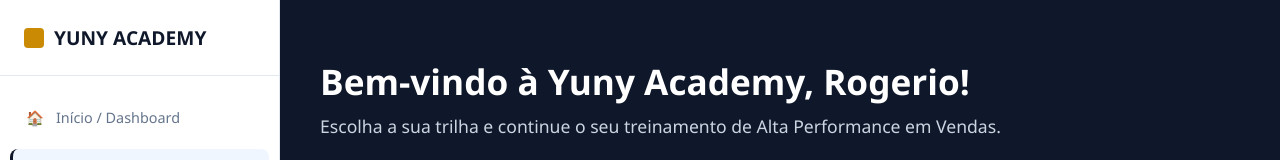
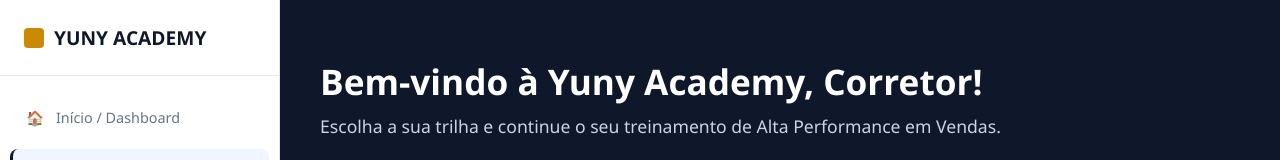
Before and after one commit to QUADDRALORENA/155, a plain HTML site: page index.html in a window 1280 px wide. Shown: the top 160 px of the page. Drawn offline with Linux system fonts and the light colour scheme.

Commit message:
Update welcome message for user in index.html

```diff
--- a/index.html
+++ b/index.html
@@ -242,7 +242,7 @@
 
         <div id="home-dashboard" class="lesson-wrapper active-lesson" style="background: var(--bg); height: 100%; overflow-y: auto;">
             <div class="dashboard-header">
-                <h1>Bem-vindo à Yuny Academy, Rogerio!</h1>
+                <h1>Bem-vindo à Yuny Academy, Corretor!</h1>
                 <p>Escolha a sua trilha e continue o seu treinamento de Alta Performance em Vendas.</p>
             </div>
             <div class="dashboard-grid">
```
